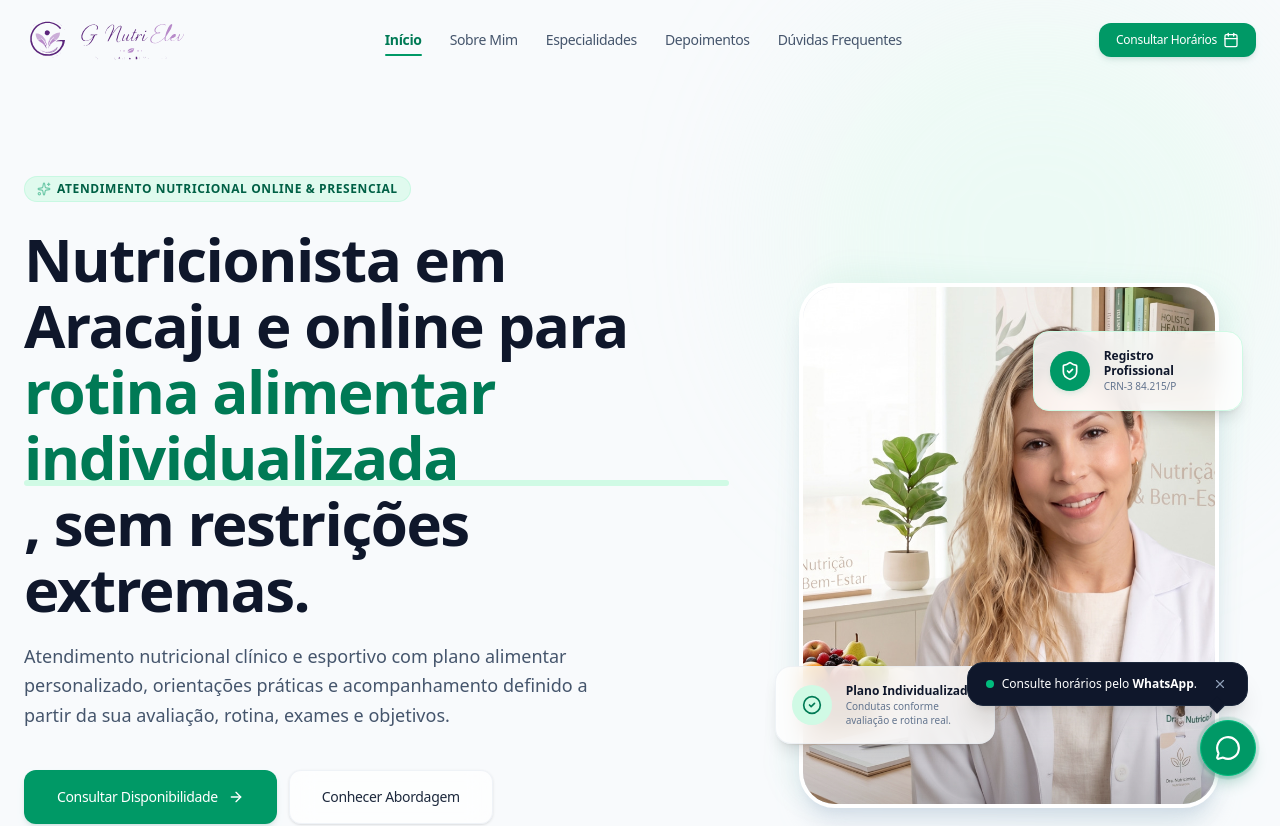
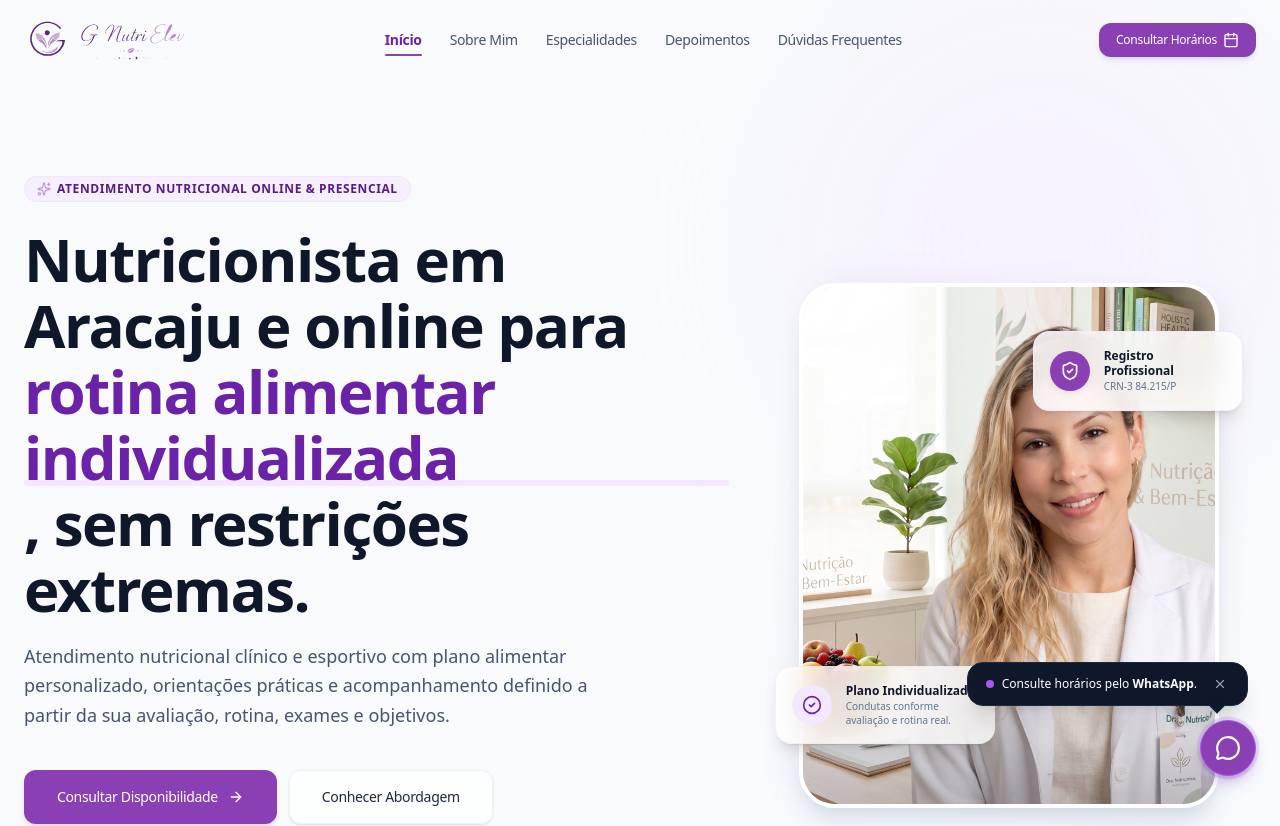
Before and after one commit to paulodias-dev/gnutrielev-nutricionista, a React (Vite) app: page / in a window 1280 px wide. Shown: the top 826 px of the page. Built offline with nearby package versions, Linux system fonts and the light colour scheme.

Commit message:
Ajusta paleta global para roxo e lilas

```diff
--- a/src/index.css
+++ b/src/index.css
@@ -3,6 +3,31 @@
 @theme {
   --font-sans: system-ui, -apple-system, BlinkMacSystemFont, "Segoe UI", Roboto, Arial, sans-serif;
   --font-display: system-ui, -apple-system, BlinkMacSystemFont, "Segoe UI", Roboto, Arial, sans-serif;
+
+  /* Brand palette based on the new purple/lilac logo. The project already uses Tailwind emerald utilities extensively, so the emerald scale is remapped here to preserve components while changing the visual identity globally. */
+  --color-emerald-50: #faf5ff;
+  --color-emerald-55: #f7effb;
+  --color-emerald-100: #f3e8ff;
+  --color-emerald-200: #e9d5ff;
+  --color-emerald-300: #d8b4fe;
+  --color-emerald-400: #c084fc;
+  --color-emerald-500: #a855f7;
+  --color-emerald-600: #8b3fb5;
+  --color-emerald-700: #6b21a8;
+  --color-emerald-800: #581c87;
+  --color-emerald-900: #3b0764;
+  --color-emerald-950: #24023d;
+
+  --color-teal-50: #faf5ff;
+  --color-teal-100: #f3e8ff;
+  --color-teal-200: #e9d5ff;
+  --color-teal-300: #d8b4fe;
+  --color-teal-400: #c084fc;
+  --color-teal-500: #a855f7;
+  --color-teal-600: #8b3fb5;
+  --color-teal-700: #6b21a8;
+  --color-teal-800: #581c87;
+  --color-teal-900: #3b0764;
 }
 
 html {
@@ -11,8 +36,8 @@ html {
 
 body {
   font-family: var(--font-sans);
-  background-color: #f8fafc; /* slate-50 */
-  color: #0f172a; /* slate-900 */
+  background-color: #fbf8ff;
+  color: #1f1230;
 }
 
 @media (prefers-reduced-motion: reduce) {
```
